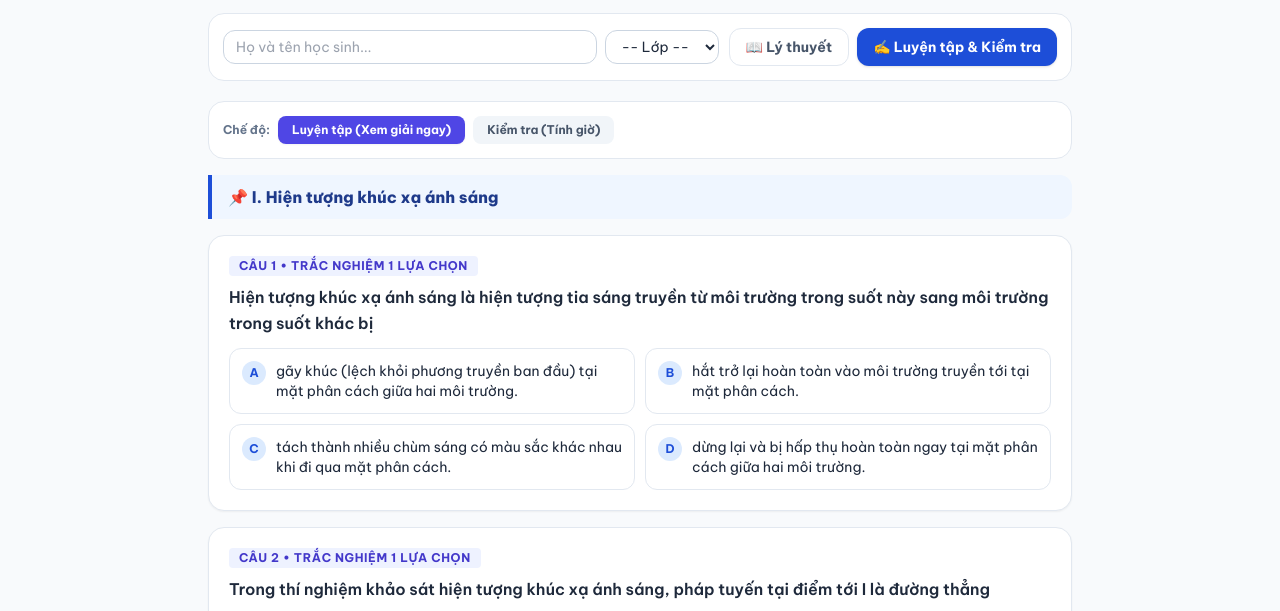
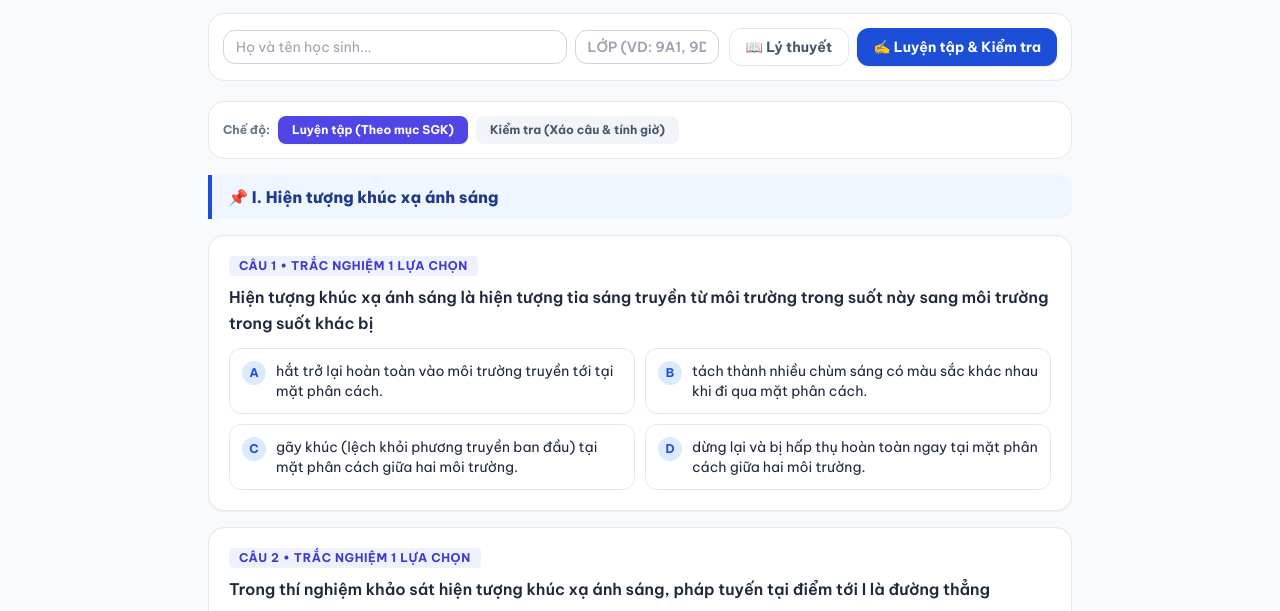
Before and after one commit to thaythoc2/vatly9, a plain HTML site: page bai-5.html in a window 1280 px wide. Shown: the part 119-730 px from the top of the page. Drawn offline with nearby package versions, Linux system fonts and the light colour scheme.

Commit message:
Add files via upload

```diff
--- a/bai-5.html
+++ b/bai-5.html
@@ -30,14 +30,8 @@
     <!-- Nhập nhanh tên lớp -->
     <div class="bg-white p-3.5 rounded-2xl border border-slate-200 mb-5 flex flex-wrap gap-2.5 items-center justify-between">
       <div class="flex flex-wrap gap-2 flex-1">
-        <input id="stuName" type="text" placeholder="Họ và tên học sinh..." class="border border-slate-300 rounded-xl px-3 py-1.5 text-sm flex-1 min-w-[180px]">
-        <select id="stuClass" class="border border-slate-300 rounded-xl px-3 py-1.5 text-sm bg-white">
-          <option value="">-- Lớp --</option>
-          <option value="9/1">9/1</option><option value="9/2">9/2</option>
-          <option value="9/3">9/3</option><option value="9/4">9/4</option>
-          <option value="9/5">9/5</option><option value="9/6">9/6</option>
-          <option value="9/7">9/7</option><option value="9/8">9/8</option>
-        </select>
+        <input id="stuName" type="text" placeholder="Họ và tên học sinh..." class="border border-slate-300 rounded-xl px-3 py-1.5 text-sm flex-1 min-w-[180px] focus:ring-2 focus:ring-blue-500 outline-none">
+        <input id="stuClass" type="text" placeholder="Lớp (vd: 9A1, 9D3...)" class="border border-slate-300 rounded-xl px-3 py-1.5 text-sm w-36 uppercase font-semibold focus:ring-2 focus:ring-blue-500 outline-none">
       </div>
       <div class="flex gap-2">
         <button id="btnTabTheory" onclick="switchTab('theory')" class="px-4 py-2 rounded-xl font-bold text-sm bg-white text-slate-600 border border-slate-200">📖 Lý thuyết</button>
@@ -66,7 +60,7 @@
             <div id="syncStatus" class="text-xs mt-1.5 font-semibold bg-black/20 inline-block px-2.5 py-1 rounded-lg"></div>
           </div>
           <button onclick="startQuiz(currentMode)" class="bg-white text-emerald-800 hover:bg-emerald-50 px-4 py-2 rounded-xl font-bold text-sm shadow">
-            🔄 Làm đề mới (Xáo câu)
+            🔄 Làm lại (Đề mới)
           </button>
         </div>
       </div>
@@ -74,18 +68,18 @@
       <div class="bg-white p-3.5 rounded-2xl border border-slate-200 mb-4 flex flex-wrap items-center justify-between gap-3">
         <div class="flex items-center gap-2">
           <span class="text-xs font-bold text-slate-500">Chế độ:</span>
-          <button id="btnModePractice" onclick="startQuiz('practice')" class="px-3.5 py-1.5 rounded-lg text-xs font-bold bg-indigo-600 text-white">Luyện tập (Xem giải ngay)</button>
-          <button id="btnModeExam" onclick="startQuiz('exam')" class="px-3.5 py-1.5 rounded-lg text-xs font-bold bg-slate-100 text-slate-600">Kiểm tra (Tính giờ)</button>
+          <button id="btnModePractice" onclick="startQuiz('practice')" class="px-3.5 py-1.5 rounded-lg text-xs font-bold bg-indigo-600 text-white">Luyện tập (Theo mục SGK)</button>
+          <button id="btnModeExam" onclick="startQuiz('exam')" class="px-3.5 py-1.5 rounded-lg text-xs font-bold bg-slate-100 text-slate-600">Kiểm tra (Xáo câu & tính giờ)</button>
         </div>
         <div id="timerBox" class="hidden text-sm font-extrabold text-rose-600 bg-rose-50 px-3 py-1 rounded-lg border border-rose-200">
-          ⏱️ Còn lại: <span id="timerText">15:00</span>
+          ⏱️ Thời gian làm bài: <span id="timerText">00:00</span>
         </div>
       </div>
 
       <div id="questionList" class="space-y-4"></div>
 
       <div class="mt-6 text-center">
-        <button id="submitBtn" onclick="submitQuiz(false)" class="bg-blue-700 hover:bg-blue-800 text-white px-8 py-3.5 rounded-2xl font-extrabold text-base shadow-lg transition">
+        <button id="submitBtn" onclick="submitQuiz()" class="bg-blue-700 hover:bg-blue-800 text-white px-8 py-3.5 rounded-2xl font-extrabold text-base shadow-lg transition">
           📩 NỘP BÀI & CHẤM ĐIỂM
         </button>
       </div>
@@ -93,36 +87,35 @@
   </main>
 
   <!-- ===================================================================== -->
-  <!-- DỮ LIỆU BÀI 5: KHÚC XẠ ÁNH SÁNG (12 TN + 3 Đ/S + 8 TLN 4 kí tự số)   -->
+  <!-- DỮ LIỆU BÀI 5: KHÚC XẠ ÁNH SÁNG (ĐÃ PHÂN BỔ NGẪU NHIÊN ĐÁP ÁN A,B,C,D) -->
   <!-- ===================================================================== -->
   <script>
     const LESSON_DATA = {
       id: 5,
       topic: 'Quang học',
       title: 'Bài 5. Khúc xạ ánh sáng',
-      examMinutes: 15,
       theoryHTML: `
         <h3 class="font-bold text-lg text-blue-800">I. Hiện tượng khúc xạ ánh sáng</h3>
         <ul class="list-disc pl-5 space-y-1 text-sm">
-          <li><strong>Định nghĩa:</strong> Là hiện tượng tia sáng bị gãy khúc (bị lệch khỏi phương truyền ban đầu) tại mặt phân cách khi truyền từ môi trường trong suốt này sang môi trường trong suốt khác.</li>
-          <li><strong>Quy ước:</strong> $I$ là điểm tới; $SI$ là tia tới; $IK$ là tia khúc xạ; $NN'$ vuông góc với mặt phân cách tại $I$ là pháp tuyến; $\\widehat{SIN} = i$ là góc tới; $\\widehat{KIN'} = r$ là góc khúc xạ.</li>
+          <li><strong>Định nghĩa:</strong> Là hiện tượng tia sáng bị gãy khúc (bị lệch khỏi phương truyền ban đầu) tại mặt phân cách khi truyền từ môi trường trong suốt này sang môi trường trong suốt khác[cite: 2].</li>
+          <li><strong>Quy ước:</strong> $I$ là điểm tới; $SI$ là tia tới; $IK$ là tia khúc xạ; $NN'$ vuông góc với mặt phân cách tại $I$ là pháp tuyến; $\\widehat{SIN} = i$ là góc tới; $\\widehat{KIN'} = r$ là góc khúc xạ[cite: 2].</li>
         </ul>
 
         <h3 class="font-bold text-lg text-blue-800 mt-4">II. Định luật khúc xạ ánh sáng</h3>
         <ul class="list-disc pl-5 space-y-1 text-sm">
-          <li>Tia khúc xạ nằm trong mặt phẳng tới và ở phía bên kia pháp tuyến so với tia tới.</li>
-          <li>Với hai môi trường trong suốt nhất định, tỉ số giữa $\\sin$ góc tới ($\\sin i$) và $\\sin$ góc khúc xạ ($\\sin r$) luôn không đổi: $\\frac{\\sin i}{\\sin r} = \\text{hằng số}$.</li>
+          <li>Tia khúc xạ nằm trong mặt phẳng tới và ở phía bên kia pháp tuyến so với tia tới[cite: 2].</li>
+          <li>Với hai môi trường trong suốt nhất định, tỉ số giữa $\\sin$ góc tới ($\\sin i$) và $\\sin$ góc khúc xạ ($\\sin r$) luôn không đổi: $\\frac{\\sin i}{\\sin r} = \\text{hằng số}$[cite: 2].</li>
         </ul>
 
         <h3 class="font-bold text-lg text-blue-800 mt-4">III. Chiết suất của môi trường</h3>
         <ul class="list-disc pl-5 space-y-1 text-sm">
-          <li><strong>Chiết suất tỉ đối ($n_{21}$):</strong> $\\frac{\\sin i}{\\sin r} = n_{21} = \\frac{n_2}{n_1}$. Nếu $n_{21} > 1$ thì $r < i$ (tia khúc xạ lệch gần pháp tuyến hơn); nếu $n_{21} < 1$ thì $r > i$ (tia khúc xạ lệch xa pháp tuyến hơn).</li>
-          <li><strong>Chiết suất tuyệt đối ($n$):</strong> $n = \\frac{c}{v}$ (với $c = 3\\cdot 10^8\\text{ m/s}$ là tốc độ ánh sáng trong chân không, $v$ là tốc độ ánh sáng trong môi trường). Chân không có $n = 1$, không khí $n \\approx 1,00029 \\approx 1$.</li>
+          <li><strong>Chiết suất tỉ đối ($n_{21}$):</strong> $\\frac{\\sin i}{\\sin r} = n_{21} = \\frac{n_2}{n_1}$[cite: 2]. Nếu $n_{21} > 1$ thì $r < i$ (tia khúc xạ lệch lại gần pháp tuyến hơn); nếu $n_{21} < 1$ thì $r > i$ (tia khúc xạ lệch xa pháp tuyến hơn)[cite: 2].</li>
+          <li><strong>Chiết suất tuyệt đối ($n$):</strong> $n = \\frac{c}{v}$ (với $c = 3\\cdot 10^8\\text{ m/s}$ là tốc độ ánh sáng trong chân không, $v$ là tốc độ ánh sáng trong môi trường)[cite: 2]. Chân không có $n = 1$, không khí $n \\approx 1,00029 \\approx 1$[cite: 2].</li>
         </ul>
       `,
       questions: [
         // =================================================================
-        // PHẦN 1: 12 CÂU TRẮC NGHIỆM 1 PHƯƠNG ÁN ĐÚNG (THEO 3 MỤC SGK)
+        // PHẦN 1: 12 CÂU TRẮC NGHIỆM 1 PHƯƠNG ÁN ĐÚNG (ĐÁP ÁN RẢI ĐỀU A,B,C,D)
         // =================================================================
         // --- Mục I: Hiện tượng khúc xạ ánh sáng (Câu 1 - 3) ---
         {
@@ -130,13 +123,13 @@
           section: 'I. Hiện tượng khúc xạ ánh sáng',
           question: 'Hiện tượng khúc xạ ánh sáng là hiện tượng tia sáng truyền từ môi trường trong suốt này sang môi trường trong suốt khác bị',
           options: [
-            'gãy khúc (lệch khỏi phương truyền ban đầu) tại mặt phân cách giữa hai môi trường.',
             'hắt trở lại hoàn toàn vào môi trường truyền tới tại mặt phân cách.',
             'tách thành nhiều chùm sáng có màu sắc khác nhau khi đi qua mặt phân cách.',
+            'gãy khúc (lệch khỏi phương truyền ban đầu) tại mặt phân cách giữa hai môi trường.',
             'dừng lại và bị hấp thụ hoàn toàn ngay tại mặt phân cách giữa hai môi trường.'
           ],
-          answer: 0,
-          explanation: 'Theo SGK, khúc xạ ánh sáng là hiện tượng tia sáng bị gãy khúc (lệch khỏi phương truyền ban đầu) tại mặt phân cách khi truyền từ môi trường trong suốt này sang môi trường trong suốt khác.'
+          answer: 2, // Đáp án C
+          explanation: 'Theo SGK, khúc xạ ánh sáng là hiện tượng tia sáng bị gãy khúc (lệch khỏi phương truyền ban đầu) tại mặt phân cách khi truyền từ môi trường trong suốt này sang môi trường trong suốt khác[cite: 2].'
         },
         {
           type: 'mcq',
@@ -148,21 +141,21 @@
             'nằm dọc theo phương của tia tới SI.',
             'tạo với mặt phân cách một góc nhọn 45° tại điểm tới I.'
           ],
-          answer: 0,
-          explanation: 'Pháp tuyến NN\' là đường thẳng vuông góc với mặt phân cách giữa hai môi trường tại điểm tới I.'
+          answer: 0, // Đáp án A
+          explanation: 'Pháp tuyến NN\' là đường thẳng vuông góc với mặt phân cách giữa hai môi trường tại điểm tới I[cite: 2].'
         },
         {
           type: 'mcq',
           section: 'I. Hiện tượng khúc xạ ánh sáng',
           question: 'Góc khúc xạ r là góc hợp bởi',
           options: [
-            'tia khúc xạ và pháp tuyến tại điểm tới.',
             'tia khúc xạ và mặt phân cách giữa hai môi trường.',
             'tia khúc xạ và tia tới.',
-            'tia tới và pháp tuyến tại điểm tới.'
+            'tia tới và pháp tuyến tại điểm tới.',
+            'tia khúc xạ và pháp tuyến tại điểm tới.'
           ],
-          answer: 0,
-          explanation: 'Trên Hình 5.2 SGK, góc khúc xạ r là góc KIN\' hợp bởi tia khúc xạ IK và pháp tuyến NN\'.'
+          answer: 3, // Đáp án D
+          explanation: 'Trên Hình 5.2 SGK, góc khúc xạ r là góc KIN\' hợp bởi tia khúc xạ IK và pháp tuyến NN\'[cite: 2].'
         },
 
         // --- Mục II: Định luật khúc xạ ánh sáng (Câu 4 - 7) ---
@@ -171,26 +164,26 @@
           section: 'II. Định luật khúc xạ ánh sáng',
           question: 'Theo định luật khúc xạ ánh sáng, tia khúc xạ nằm trong mặt phẳng tới và ở',
           options: [
+            'cùng một phía của pháp tuyến so với tia tới.',
             'phía bên kia pháp tuyến so với tia tới.',
-            'cùng một phía của pháp tuyến so với tia tới.',
             'mặt phẳng vuông góc với mặt phẳng tới.',
             'trên mặt phân cách giữa hai môi trường.'
           ],
-          answer: 0,
-          explanation: 'Định luật khúc xạ ánh sáng: Tia khúc xạ nằm trong mặt phẳng tới và ở phía bên kia pháp tuyến so với tia tới.'
+          answer: 1, // Đáp án B
+          explanation: 'Định luật khúc xạ ánh sáng: Tia khúc xạ nằm trong mặt phẳng tới và ở phía bên kia pháp tuyến so với tia tới[cite: 2].'
         },
         {
           type: 'mcq',
           section: 'II. Định luật khúc xạ ánh sáng',
           question: 'Khi chiếu một tia sáng từ không khí vào nước với góc tới i > 0°, so sánh độ lớn giữa góc khúc xạ r và góc tới i ta luôn có:',
           options: [
-            'r < i',
             'r > i',
             'r = i',
-            'r = 90°'
+            'r = 90°',
+            'r < i'
           ],
-          answer: 0,
-          explanation: 'Qua Bảng 5.1 SGK, khi ánh sáng truyền từ không khí sang môi trường chiết quang hơn (thủy tinh, nước) thì góc khúc xạ luôn nhỏ hơn góc tới (r < i).'
+          answer: 3, // Đáp án D
+          explanation: 'Qua Bảng 5.1 SGK, khi ánh sáng truyền từ không khí sang môi trường chiết quang hơn (thủy tinh, nước) thì góc khúc xạ luôn nhỏ hơn góc tới (r < i)[cite: 2].'
         },
         {
           type: 'mcq',
@@ -202,21 +195,21 @@
             'truyền thẳng theo phương của tia tới (r = i).',
             'trùng với pháp tuyến tại điểm tới (r = 0°).'
           ],
-          answer: 0,
-          explanation: 'Khi ánh sáng truyền từ nước ra không khí (Hình 5.5 SGK), tia khúc xạ bị lệch xa pháp tuyến hơn nên góc khúc xạ r lớn hơn góc tới i.'
+          answer: 0, // Đáp án A
+          explanation: 'Khi ánh sáng truyền từ nước ra không khí (Hình 5.5 SGK), tia khúc xạ bị lệch xa pháp tuyến hơn nên góc khúc xạ r lớn hơn góc tới i[cite: 2].'
         },
         {
           type: 'mcq',
           section: 'II. Định luật khúc xạ ánh sáng',
           question: 'Khi trong cốc không có nước ta không nhìn thấy đồng xu ở đáy cốc, nhưng giữ nguyên vị trí mắt và rót nước vào cốc thì lại nhìn thấy đồng xu là do',
           options: [
-            'tia sáng từ đồng xu truyền từ nước ra không khí bị khúc xạ tại mặt nước rồi truyền tới mắt.',
             'nước làm đồng xu nổi lên gần mặt thoáng hơn so với ban đầu.',
             'tia sáng từ mắt người truyền thẳng xuống đáy cốc không bị gãy khúc.',
+            'tia sáng từ đồng xu truyền từ nước ra không khí bị khúc xạ tại mặt nước rồi truyền tới mắt.',
             'hiện tượng phản xạ ánh sáng trên thành cốc thủy tinh.'
           ],
-          answer: 0,
-          explanation: 'Tia sáng xuất phát từ đồng xu đi từ nước ra không khí bị khúc xạ lệch xa pháp tuyến (Hình 5.6 SGK), lọt vào mắt nên mắt nhìn thấy ảnh của đồng xu ở vị trí cao hơn.'
+          answer: 2, // Đáp án C
+          explanation: 'Tia sáng xuất phát từ đồng xu đi từ nước ra không khí bị khúc xạ lệch xa pháp tuyến (Hình 5.6 SGK), lọt vào mắt nên mắt nhìn thấy ảnh của đồng xu ở vị trí cao hơn[cite: 2].'
         },
 
         // --- Mục III: Chiết suất của môi trường (Câu 8 - 12) ---
@@ -225,39 +218,39 @@
           section: 'III. Chiết suất của môi trường',
           question: 'Công thức xác định chiết suất tỉ đối n₂₁ của môi trường 2 (chứa tia khúc xạ) đối với môi trường 1 (chứa tia tới) là:',
           options: [
+            'n₂₁ = sin r / sin i = n₁ / n₂',
             'n₂₁ = sin i / sin r = n₂ / n₁',
-            'n₂₁ = sin r / sin i = n₁ / n₂',
             'n₂₁ = i / r = n₂ / n₁',
             'n₂₁ = sin i · sin r = n₁ · n₂'
           ],
-          answer: 0,
-          explanation: 'Theo SGK mục III.1: sin i / sin r = n₂₁ = n₂ / n₁.'
+          answer: 1, // Đáp án B
+          explanation: 'Theo SGK mục III.1: sin i / sin r = n₂₁ = n₂ / n₁[cite: 2].'
         },
         {
           type: 'mcq',
           section: 'III. Chiết suất của môi trường',
           question: 'Nếu chiết suất tỉ đối của môi trường 2 đối với môi trường 1 thỏa mãn điều kiện n₂₁ > 1 thì đường đi của tia sáng có đặc điểm:',
           options: [
-            'r < i, tia khúc xạ bị lệch lại gần pháp tuyến hơn.',
             'r > i, tia khúc xạ bị lệch xa pháp tuyến hơn.',
             'r = i, tia sáng truyền thẳng qua mặt phân cách.',
-            'r = 0°, tia khúc xạ trùng với pháp tuyến.'
+            'r = 0°, tia khúc xạ trùng với pháp tuyến.',
+            'r < i, tia khúc xạ bị lệch lại gần pháp tuyến hơn.'
           ],
-          answer: 0,
-          explanation: 'Theo SGK: Nếu n₂₁ > 1 thì sin i > sin r => r < i: Tia khúc xạ bị lệch lại gần pháp tuyến hơn.'
+          answer: 3, // Đáp án D
+          explanation: 'Theo SGK: Nếu n₂₁ > 1 thì sin i > sin r => r < i: Tia khúc xạ bị lệch lại gần pháp tuyến hơn[cite: 2].'
         },
         {
           type: 'mcq',
           section: 'III. Chiết suất của môi trường',
           question: 'Chiết suất tuyệt đối n của một môi trường trong suốt được tính bằng công thức nào sau đây?',
           options: [
+            'n = v / c',
             'n = c / v',
-            'n = v / c',
             'n = c · v',
             'n = c - v'
           ],
-          answer: 0,
-          explanation: 'Chiết suất tuyệt đối n = c / v, trong đó c = 3.10⁸ m/s là tốc độ ánh sáng trong chân không và v là tốc độ ánh sáng trong môi trường đó.'
+          answer: 1, // Đáp án B
+          explanation: 'Chiết suất tuyệt đối n = c / v, trong đó c = 3.10⁸ m/s là tốc độ ánh sáng trong chân không và v là tốc độ ánh sáng trong môi trường đó[cite: 2].'
         },
         {
           type: 'mcq',
@@ -269,21 +262,21 @@
             'Nước',
             'Nước đá'
           ],
-          answer: 0,
-          explanation: 'Vì v = c / n nên môi trường nào có chiết suất n lớn nhất (kim cương, n = 2,419) thì tốc độ truyền ánh sáng v trong môi trường đó nhỏ nhất.'
+          answer: 0, // Đáp án A
+          explanation: 'Vì v = c / n nên môi trường nào có chiết suất n lớn nhất (kim cương, n = 2,419) thì tốc độ truyền ánh sáng v trong môi trường đó nhỏ nhất[cite: 2].'
         },
         {
           type: 'mcq',
           section: 'III. Chiết suất của môi trường',
           question: 'Chiết suất của chân không có giá trị bằng bao nhiêu?',
           options: [
-            '1',
             '1,333',
             '1,500',
+            '1',
             '3.10⁸'
           ],
-          answer: 0,
-          explanation: 'Chiết suất của chân không bằng 1 (vì trong chân không v = c nên n = c/c = 1). Chiết suất không khí là 1,00029 nên thường lấy tròn là 1.'
+          answer: 2, // Đáp án C
+          explanation: 'Chiết suất của chân không bằng 1 (vì trong chân không v = c nên n = c/c = 1). Chiết suất không khí là 1,00029 nên thường lấy tròn là 1[cite: 2].'
         },
 
         // =================================================================
@@ -299,7 +292,7 @@
             { text: 'c) Góc tới i là góc hợp bởi tia tới SI và mặt phẳng của bản bán trụ thủy tinh.', answer: false },
             { text: 'd) Khi chùm tia khúc xạ IK đi từ tâm I ra mặt cong của bản bán trụ thì nó đi vuông góc với mặt cong nên truyền thẳng ra ngoài không khí.', answer: true }
           ],
-          explanation: 'a) Đúng. b) Sai, NN\' là pháp tuyến. c) Sai, góc tới i là góc hợp bởi tia tới SI và pháp tuyến NN\'. d) Đúng, mọi bán kính xuất phát từ tâm I đều vuông góc với mặt cong bán trụ nên góc tới tại mặt cong bằng 0°, tia sáng truyền thẳng.'
+          explanation: 'a) Đúng[cite: 2]. b) Sai, NN\' là pháp tuyến[cite: 2]. c) Sai, góc tới i là góc hợp bởi tia tới SI và pháp tuyến NN\'[cite: 2]. d) Đúng, mọi bán kính xuất phát từ tâm I đều vuông góc với mặt cong bán trụ nên góc tới tại mặt cong bằng 0°, tia sáng truyền thẳng.'
         },
         {
           type: 'tf_group',
@@ -311,7 +304,7 @@
             { text: 'c) Tỉ số giữa góc tới và góc khúc xạ (i / r) luôn là một hằng số không đổi đối với mọi góc tới.', answer: false },
             { text: 'd) Tỉ số giữa sin góc tới và sin góc khúc xạ (sin i / sin r) xấp xỉ không đổi và bằng khoảng 1,52.', answer: true }
           ],
-          explanation: 'a) Đúng. b) Đúng. c) Sai, tỉ số i/r thay đổi (20/13 ≈ 1,54; 60/35 ≈ 1,71), chỉ có tỉ số sin i / sin r mới không đổi. d) Đúng, sin(20°)/sin(13°) ≈ 1,52; sin(40°)/sin(25°) ≈ 1,52; sin(60°)/sin(35°) ≈ 1,51.'
+          explanation: 'a) Đúng[cite: 2]. b) Đúng[cite: 2]. c) Sai, tỉ số i/r thay đổi (20/13 ≈ 1,54; 60/35 ≈ 1,71), chỉ có tỉ số sin i / sin r mới không đổi[cite: 2]. d) Đúng, sin(20°)/sin(13°) ≈ 1,52; sin(40°)/sin(25°) ≈ 1,52; sin(60°)/sin(35°) ≈ 1,51[cite: 2].'
         },
         {
           type: 'tf_group',
@@ -323,7 +316,7 @@
             { text: 'c) Khi chiếu tia sáng từ tinh thể muối ăn (NaCl) sang nước, tia khúc xạ bị lệch lại gần pháp tuyến hơn so với tia tới.', answer: false },
             { text: 'd) Tốc độ truyền ánh sáng trong nước lớn hơn tốc độ truyền ánh sáng trong kim cương.', answer: true }
           ],
-          explanation: 'a) Đúng (vì v ≤ c nên n = c/v ≥ 1). b) Đúng. c) Sai, từ muối ăn (n₁ = 1,544) sang nước (n₂ = 1,333) có n₂₁ = 1,333/1,544 < 1 nên r > i, tia khúc xạ lệch xa pháp tuyến hơn. d) Đúng (v_nước ≈ 2,25.10⁸ m/s > v_kim cương ≈ 1,24.10⁸ m/s).'
+          explanation: 'a) Đúng (vì v ≤ c nên n = c/v ≥ 1)[cite: 2]. b) Đúng[cite: 2]. c) Sai, từ muối ăn (n₁ = 1,544) sang nước (n₂ = 1,333) có n₂₁ = 1,333/1,544 < 1 nên r > i, tia khúc xạ lệch xa pháp tuyến hơn[cite: 2]. d) Đúng (v_nước ≈ 2,25.10⁸ m/s > v_kim cương ≈ 1,24.10⁸ m/s)[cite: 2].'
         },
 
         // =================================================================
@@ -335,7 +328,7 @@
           question: 'Trong Bảng 5.1 SGK, khi chiếu tia sáng từ không khí vào thủy tinh với góc tới i = 20° thì đo được góc khúc xạ r = 13°. Tính tỉ số sin i / sin r (làm tròn đến 2 chữ số thập phân, gồm 4 kí tự).',
           answer: '1,52',
           unit: '',
-          explanation: 'sin(20°) / sin(13°) ≈ 0,3420 / 0,2250 ≈ 1,52 (4 kí tự: 1,52).'
+          explanation: 'sin(20°) / sin(13°) ≈ 0,3420 / 0,2250 ≈ 1,52 (4 kí tự: 1,52)[cite: 2].'
         },
         {
           type: 'short',
@@ -343,7 +336,7 @@
           question: 'Trong Bảng 5.1 SGK, khi chiếu tia sáng từ không khí vào thủy tinh với góc tới i = 60° thì đo được góc khúc xạ r = 35°. Tính tỉ số sin i / sin r (làm tròn đến 2 chữ số thập phân, gồm 4 kí tự).',
           answer: '1,51',
           unit: '',
-          explanation: 'sin(60°) / sin(35°) ≈ 0,8660 / 0,5736 ≈ 1,51 (4 kí tự: 1,51).'
+          explanation: 'sin(60°) / sin(35°) ≈ 0,8660 / 0,5736 ≈ 1,51 (4 kí tự: 1,51)[cite: 2].'
         },
         {
           type: 'short',
@@ -351,7 +344,7 @@
           question: 'Giải bài tập mục III.2 SGK (trang 28): Chiếu tia sáng từ không khí (n₁ = 1) vào nước với góc tới i = 60° thì góc khúc xạ trong nước là r = 40°. Tính chiết suất của nước (làm tròn đến 2 chữ số thập phân, gồm 4 kí tự).',
           answer: '1,35',
           unit: '',
-          explanation: 'n = sin(60°) / sin(40°) ≈ 0,8660 / 0,6428 ≈ 1,35 (4 kí tự: 1,35).'
+          explanation: 'n = sin(60°) / sin(40°) ≈ 0,8660 / 0,6428 ≈ 1,35 (4 kí tự: 1,35)[cite: 2].'
         },
         {
           type: 'short',
@@ -359,7 +352,7 @@
           question: 'Chiếu một tia sáng từ không khí (n₁ = 1) vào thủy tinh có chiết suất n₂ = 1,50 với góc tới i = 45°. Tính góc khúc xạ r theo đơn vị độ (làm tròn đến 1 chữ số thập phân, gồm 4 kí tự).',
           answer: '28,1',
           unit: 'độ',
-          explanation: 'sin r = sin(45°) / 1,50 ≈ 0,7071 / 1,50 ≈ 0,4714 => r ≈ 28,1° (4 kí tự: 28,1).'
+          explanation: 'sin r = sin(45°) / 1,50 ≈ 0,7071 / 1,50 ≈ 0,4714 => r ≈ 28,1° (4 kí tự: 28,1)[cite: 2].'
         },
         {
           type: 'short',
@@ -367,7 +360,7 @@
           question: 'Chiếu một tia sáng từ nước có chiết suất n₁ = 1,333 ra ngoài không khí (n₂ = 1) với góc tới i = 30°. Tính góc khúc xạ r ngoài không khí theo đơn vị độ (làm tròn đến 1 chữ số thập phân, gồm 4 kí tự).',
           answer: '41,8',
           unit: 'độ',
-          explanation: 'n₁.sin i = n₂.sin r => sin r = 1,333 × sin(30°) = 0,6665 => r ≈ 41,8° (4 kí tự: 41,8).'
+          explanation: 'n₁.sin i = n₂.sin r => sin r = 1,333 × sin(30°) = 0,6665 => r ≈ 41,8° (4 kí tự: 41,8)[cite: 2].'
         },
         {
           type: 'short',
@@ -375,7 +368,7 @@
           question: 'Dựa vào Bảng 5.2 SGK, chiết suất của thủy tinh flint là 1,603 và của nước là 1,333. Tính chiết suất tỉ đối của thủy tinh flint đối với nước (làm tròn đến 2 chữ số thập phân, gồm 4 kí tự).',
           answer: '1,20',
           unit: '',
-          explanation: 'n₂₁ = n_thủy tinh / n_nước = 1,603 / 1,333 ≈ 1,20 (4 kí tự: 1,20).'
+          explanation: 'n₂₁ = n_thủy tinh / n_nước = 1,603 / 1,333 ≈ 1,20 (4 kí tự: 1,20)[cite: 2].'
         },
         {
           type: 'short',
@@ -383,7 +376,7 @@
           question: 'Biết tốc độ ánh sáng trong chân không là c = 3.10⁸ m/s và chiết suất của nước theo Bảng 5.2 SGK là n = 1,333. Tốc độ ánh sáng truyền trong nước bằng bao nhiêu lần 10⁸ m/s (làm tròn đến 2 chữ số thập phân, gồm 4 kí tự)?',
           answer: '2,25',
           unit: '× 10⁸ m/s',
-          explanation: 'v = c / n = 3.10⁸ / 1,333 ≈ 2,25.10⁸ m/s (4 kí tự: 2,25).'
+          explanation: 'v = c / n = 3.10⁸ / 1,333 ≈ 2,25.10⁸ m/s (4 kí tự: 2,25)[cite: 2].'
         },
         {
           type: 'short',
@@ -391,7 +384,7 @@
           question: 'Biết tốc độ ánh sáng trong chân không là c = 3.10⁸ m/s và chiết suất của kim cương theo Bảng 5.2 SGK là n = 2,419. Tốc độ ánh sáng truyền trong kim cương bằng bao nhiêu lần 10⁸ m/s (làm tròn đến 2 chữ số thập phân, gồm 4 kí tự)?',
           answer: '1,24',
           unit: '× 10⁸ m/s',
-          explanation: 'v = c / n = 3.10⁸ / 2,419 ≈ 1,24.10⁸ m/s (4 kí tự: 1,24).'
+          explanation: 'v = c / n = 3.10⁸ / 2,419 ≈ 1,24.10⁸ m/s (4 kí tự: 1,24)[cite: 2].'
         }
       ]
     };
```
